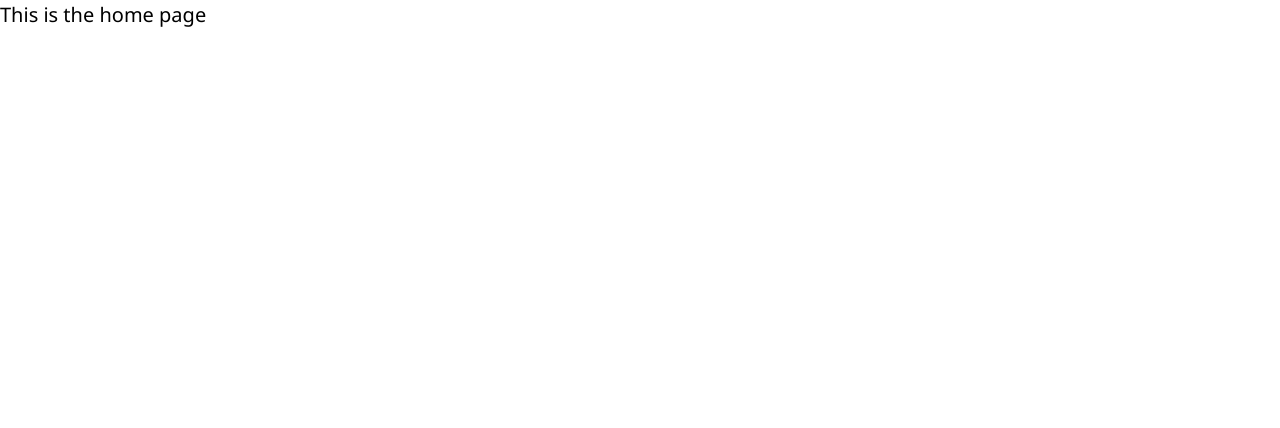
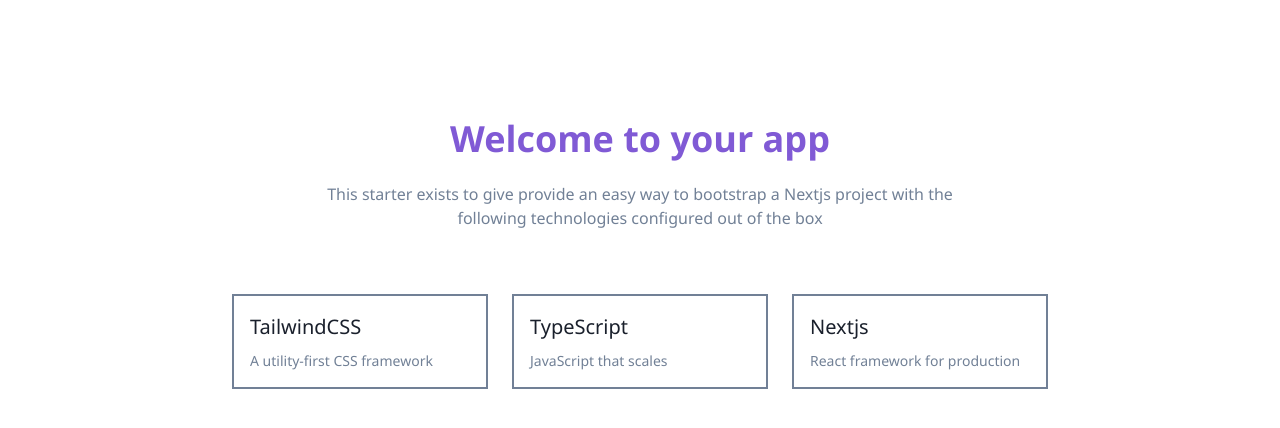
Before and after one commit to frontendtony/next-starter, a Next.js app: page / in a window 1280 px wide. Shown: the top 428 px of the page. Built offline with nearby package versions, Linux system fonts and the light colour scheme.

Commit message:
create simple landing page demo

```diff
--- a/src/pages/index.tsx
+++ b/src/pages/index.tsx
@@ -1,5 +1,38 @@
 function Home() {
-  return <div className="text-xl">This is the home page</div>;
+  return (
+    <div className="p-8 flex flex-col items-center">
+      <h1 className="text-4xl text-purple-600 text-center font-semibold mt-20 mb-4">
+        Welcome to your app
+      </h1>
+      <p className="text-center text-gray-600 max-w-2xl">
+        This starter exists to give provide an easy way to bootstrap a Nextjs project with the
+        following technologies configured out of the box
+      </p>
+      <div className="md:flex flex-col md:flex-row md:justify-center -mx-3 mt-16 w-fdivl">
+        <a
+          href="https://www.tailwindcss.com"
+          className="p-4 mb-6 md:mb-0 border-2 border-solid border-gray-600 mx-auto md:mx-3 w-11/12 md:w-64"
+        >
+          <h3 className="text-xl text-gray-900 mb-2">TailwindCSS</h3>
+          <p className="text-sm text-gray-600">A utility-first CSS framework</p>
+        </a>
+        <a
+          href="https://www.typescriptlang.org/"
+          className="p-4 mb-6 md:mb-0 border-2 border-solid border-gray-600 mx-auto md:mx-3 w-11/12 md:w-64"
+        >
+          <h3 className="text-xl text-gray-900 mb-2">TypeScript</h3>
+          <p className="text-sm text-gray-600">JavaScript that scales</p>
+        </a>
+        <a
+          href="https://www.nextjs.org"
+          className="p-4 border-2 border-solid border-gray-600 mx-auto md:mx-3 w-11/12 md:w-64"
+        >
+          <h3 className="text-xl text-gray-900 mb-2">Nextjs</h3>
+          <p className="text-sm text-gray-600">React framework for production</p>
+        </a>
+      </div>
+    </div>
+  );
 }
 
 export default Home;
```
